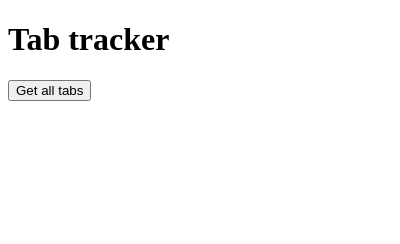
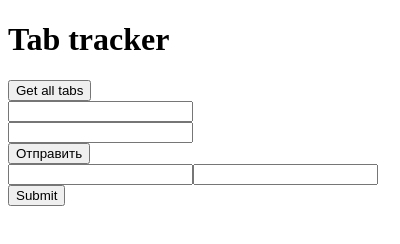
Before and after one commit to taipoxin/tabTracker-ext, a browser extension: page popup.html in a window 400 px wide. Drawn offline with nearby package versions, Linux system fonts and the light colour scheme.

Commit message:
experiments

```diff
--- a/popup.html
+++ b/popup.html
@@ -4,12 +4,19 @@
 <head>
   <meta charset="utf-8">
   <title>Tab tracker</title>
+  <script type="text/javascript" src="https://ajax.googleapis.com/ajax/libs/jquery/2.0.3/jquery.min.js"></script>
   <script src="popup.js"></script>
+
 </head>
 
 <body>
   <h1>Tab tracker</h1>
   <button id="getTabs">Get all tabs</button>
+  <form method="post" id="ajax_form" action="" >
+    <input type="text" name="title"/><br>
+    <input type="text" name="datetime" /><br>
+    <input type="button" id="btn" value="Отправить" />
+  </form>
 </body>
 
 </html>
--- a/popup.js
+++ b/popup.js
@@ -4,7 +4,7 @@ function fillArr() {
     arrOfTabs = [];
     chrome.tabs.query({ currentWindow: true }, function (tabs) {
         tabs.forEach(tab => {
-            arrOfTabs.push({index: tab.index, title: tab.title, url: tab.url })
+            arrOfTabs.push({ index: tab.index, title: tab.title, url: tab.url })
         });
     });
 }
@@ -34,19 +34,48 @@ function isNewUrlTab(tab) {
         return true;
     }
     // совпадает, нельзя считать за изменение
-    if(arrOfTabs[tab.index].url === tab.url) {
+    if (arrOfTabs[tab.index].title === tab.title) {
         return false;
     }
     let oldTab = searchTabByIndex(tab.index);
-    if (oldTab && oldTab.url === tab.url) {
+    if (oldTab && oldTab.title === tab.title) {
         return false;
     }
     return true;
 }
 
+function createPostReq() {
+    let f = document.createElement('form');
+    f.method = 'POST'
+    f.action = 'http://localhost:4500/new'
+
+
+    let title = document.createElement('input')
+    title.type = 'text';
+    title.name = 'title';
+
+
+    let datetime = document.createElement('input')
+    datetime.type = 'text';
+    datetime.name = 'datetime';
+
+    let submit = document.createElement('input')
+    submit.type = 'submit';
+    submit.name = 'sendPostReq';
+
+    f.appendChild(title);
+    f.appendChild(datetime);
+    f.appendChild(submit);
+
+
+    // f.hidden = 'true'
+    document.body.appendChild(f);
+}
+
 document.addEventListener('DOMContentLoaded', function () {
     var getTabsBtn = document.getElementById('getTabs');
     // первоначальная загрузка
+    createPostReq()
     fillArr();
     getTabsBtn.addEventListener('click', function () {
         retriveTabs();
@@ -61,7 +90,9 @@ document.addEventListener('DOMContentLoaded', function () {
                 // новый url
                 // отправляем инфу о новом tab
                 console.log(`найден новый/обновление url`);
-                console.log(`title: ${tab.title},\n url: ${tab.url}`);
+                console.log(`title: ${tab.title},\n url: ${tab.url}`)
+                // send {title, datetime}
+
             }
             // в любом случае
             // обновляем список вкладок
```
